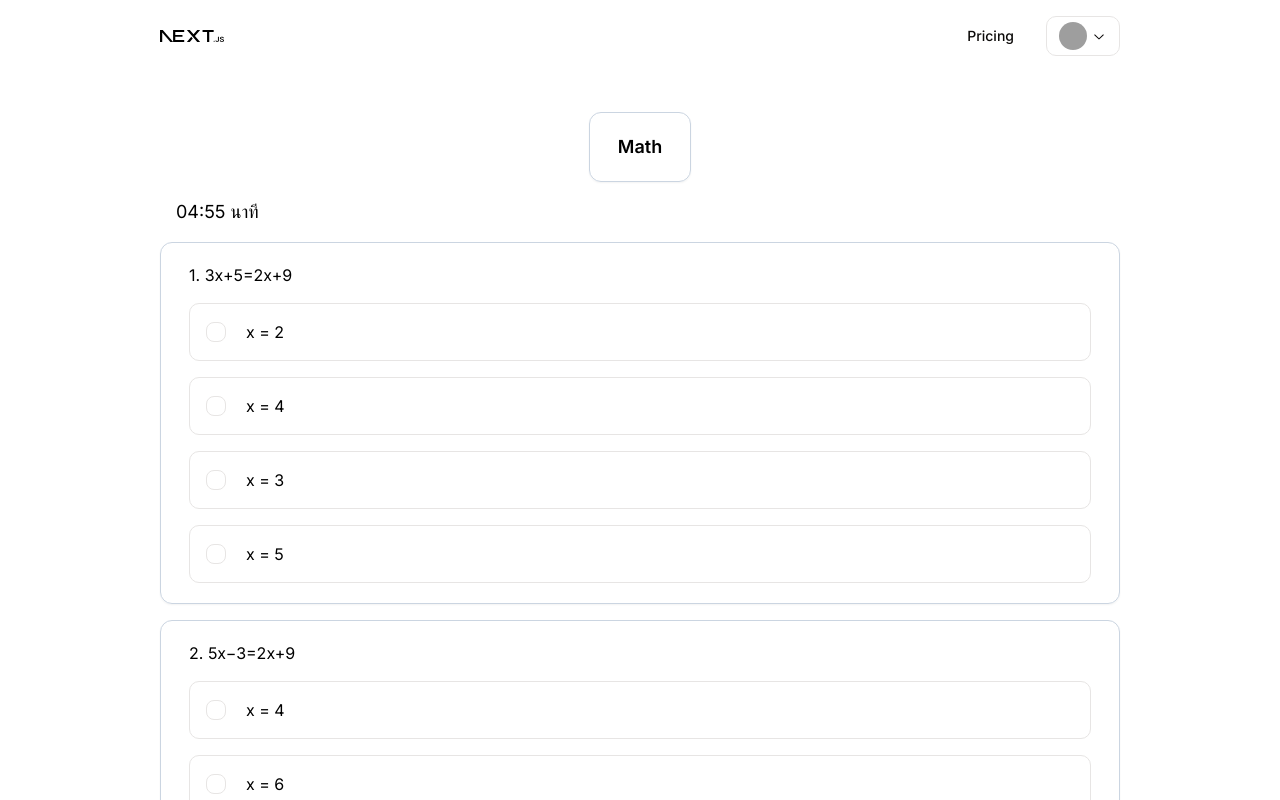
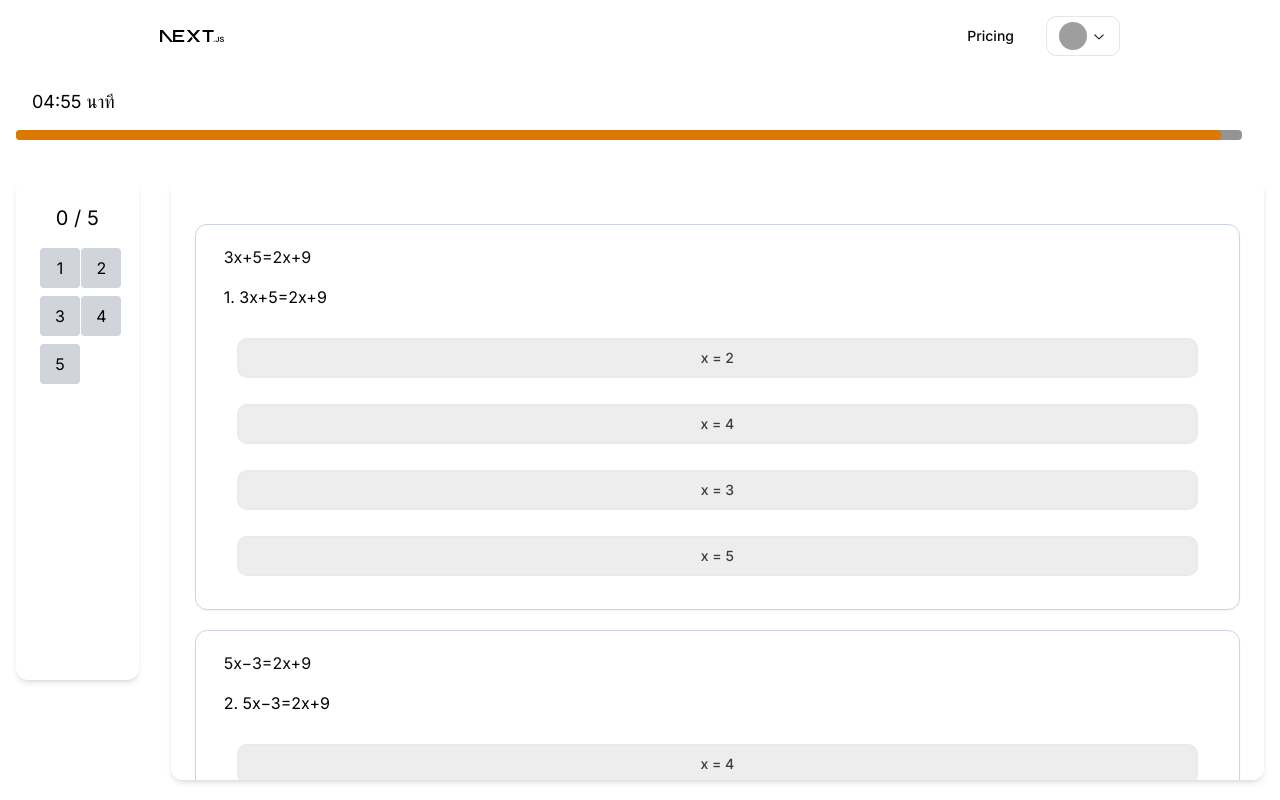
Before and after one commit to Drive-D-Dev/EdTech, a Next.js app in the folder frontend/: page /mock in a window 1280 px wide. Shown: the top 800 px of the page. Built offline with nearby package versions, Linux system fonts and the light colour scheme; grey boxes are pictures that could not be loaded.

Commit message:
newUI mockPage

```diff
--- a/frontend/src/app/mock/page.tsx
+++ b/frontend/src/app/mock/page.tsx
@@ -1,10 +1,11 @@
 "use client";
-import * as React from "react";
-import { useState } from "react";
+import React, { useState } from "react";
+import ChoiceButton from "@/components/choicebutton";
+import CountdownTimer from "@/components/timer-countdown";
+import TwoColumnLayout from "@/components/twolayout";
+import { mockExam } from "@/data/mockData";
 import { Button } from "@/components/ui/button";
 import { useRouter } from "next/navigation";
-import ChoiceBox from "@/components/choicebox";
-import CountdownTimer from "@/components/timer-countdown";
 
 import {
   Dialog,
@@ -16,20 +17,18 @@ import {
   DialogTrigger,
 } from "@/components/ui/dialog";
 
-import { mockExam } from "@/data/mockData";
-
-const MockPage = () => {
+export default function ExamplePage() {
   const [selectedChoices, setSelectedChoices] = useState<{
-    [key: string]: string | null;
+    [questionId: string]: string | null;
   }>({});
   const [open, setOpen] = React.useState(false);
   const [showWarning, setShowWarning] = React.useState(false);
   const router = useRouter();
 
-  const handleSelect = (questionId: string, choice: string) => {
+  const handleSelect = (questionId: string, choiceId: string) => {
     setSelectedChoices((prev) => ({
       ...prev,
-      [questionId]: choice,
+      [questionId]: choiceId,
     }));
   };
 
@@ -47,6 +46,12 @@ const MockPage = () => {
     }
   };
 
+  const selectedCount = Object.keys(selectedChoices).filter(
+    (key) => selectedChoices[key]
+  ).length;
+
+  const totalQuestions = mockExam.length;
+
   const navigateToResults = () => {
     const queryParams = new URLSearchParams({
       answers: JSON.stringify(selectedChoices),
@@ -57,39 +62,66 @@ const MockPage = () => {
   };
 
   return (
-    <div className="container flex flex-col justify-center items-center space-y-4 bg-white mt-10">
-      <div className="box flex flex-col justify-center items-center w-fit">
-        <p className="text-black text-lg font-semibold">Math</p>
-      </div>
-
-      <div className="w-full flex justify-start pl-4">
+    <div>
+      <div className="w-[97dvw] flex justify-center pl-4">
         <CountdownTimer duration={300} />
       </div>
-
-      {mockExam.map((exam) => (
+      <TwoColumnLayout
+        leftContent={
+          <div>
+            <div className="mb-4 text-xl text-center">
+              <p className="text-black">
+                {selectedCount} / {totalQuestions}
+              </p>
+            </div>
+            <div className="grid grid-cols-2 gap-2">
+              {mockExam.map((question) => (
                 <div
-          key={exam.id}
-          className="box flex flex-col justify-center items-center w-full space-y-4"
+                  key={question.id}
+                  className={`flex items-center justify-center w-10 h-10 text-center rounded cursor-pointer ${
+                    selectedChoices[question.id]
+                      ? "bg-orange-300"
+                      : "bg-gray-300"
+                  }`}
+                >
+                  <p className="text-black">{question.id}</p>
+                </div>
+              ))}
+            </div>
+          </div>
+        }
+        rightContent={
+          <div>
+            {mockExam.map((question) => (
+              <div
+                key={question.id}
+                className="box flex flex-col justify-center items-center w-full space-y-4 mt-5"
               >
                 <div className="w-full flex justify-start">
+                  <h2>{question.question}</h2>
+                </div>
+                <div className="w-full flex justify-start">
                   <p className="text-black text-md font-normal">
-              {exam.id + ". "}
-              {exam.question}
+                    {question.id + ". "}
+                    {question.question}
                   </p>
                 </div>
-
-          {exam.choice.map((choice, index) => (
-            <ChoiceBox
-              key={index}
-              id={choice}
-              label={choice}
-              checked={selectedChoices[exam.id] === choice}
-              onChange={() => handleSelect(exam.id, choice)}
+                <div className="w-full justify-center">
+                  {question.choice.map((choice) => (
+                    <ChoiceButton
+                      key={choice.id}
+                      id={choice.id}
+                      label={choice.label}
+                      isSelected={selectedChoices[question.id] === choice.id}
+                      onSelect={(id) => handleSelect(question.id, id)}
                     />
                   ))}
                 </div>
+              </div>
             ))}
-
+          </div>
+        }
+      />
       <div className="w-full flex justify-end pr-4">
         <Dialog open={open}>
           <DialogTrigger asChild>
@@ -139,6 +171,4 @@ const MockPage = () => {
       </Dialog>
     </div>
   );
-};
-
-export default MockPage;
+}
--- a/frontend/src/app/mockanswer/page.tsx
+++ /dev/null
@@ -1,115 +0,0 @@
-"use client";
-import { useSearchParams } from "next/navigation";
-import { useEffect, useState } from "react";
-import { AnswerDialog } from "@/components/answer-dialog";
-
-import { mockExam } from "@/data/mockData";
-
-const MockAnswerPage = () => {
-  const searchParams = useSearchParams();
-  const [selectedChoices, setSelectedChoices] = useState<{
-    [key: string]: string | null;
-  }>({});
-
-  useEffect(() => {
-    const answers = searchParams.get("answers");
-    if (answers) {
-      setSelectedChoices(JSON.parse(answers));
-    }
-  }, [searchParams]);
-
-  const totalQuestions = mockExam.length;
-
-  const correctAnswersCount = mockExam.reduce((count, exam) => {
-    const selectedChoice = selectedChoices[exam.id];
-    if (selectedChoice === exam.correct) {
-      return count + 1;
-    }
-    return count;
-  }, 0);
-
-  return (
-    <div className="container flex flex-col justify-center items-center space-y-4 bg-white mt-10">
-      <div className="flex flex-col justify-center items-center">
-        <p className="text-black text-lg font-semibold">
-          {correctAnswersCount}/{totalQuestions}
-        </p>
-      </div>
-      <div className="w-full flex justify-start pl-4">
-        <p className="text-black text-lg font-normal">Review</p>
-      </div>
-      {mockExam.map((exam) => {
-        const selectedChoice = selectedChoices[exam.id];
-        const isSelectedCorrect = selectedChoice === exam.correct;
-
-        return (
-          <div
-            key={exam.id}
-            className="box flex flex-col justify-center items-center w-full space-y-4"
-          >
-            <div className="w-full flex justify-start">
-              <p
-                className={`text-black text-md font-semibold ${
-                  isSelectedCorrect ? "text-green-600" : "text-red-600"
-                }`}
-              >
-                {isSelectedCorrect ? "Correct" : "Incorrect"}
-              </p>
-            </div>
-            <div className="w-full flex justify-start">
-              <p className="text-black text-md font-normal">
-                {exam.id + ". "}
-                {exam.question}
-              </p>
-            </div>
-            <div className="flex flex-col w-full space-y-2 pl-4">
-              {exam.choice.map((choice, index) => {
-                const isCorrect = choice === exam.correct;
-                const isSelected = selectedChoice === choice;
-
-                return (
-                  <div
-                    key={index}
-                    className={`box p-2 ${
-                      isCorrect
-                        ? "bg-green-100"
-                        : isSelected
-                        ? "bg-red-100"
-                        : "bg-white"
-                    }`}
-                  >
-                    <p className="text-black text-sm">
-                      {index + 1}. {choice}
-                    </p>
-                  </div>
-                );
-              })}
-            </div>
-            <div className="flex justify-between space-y-2 w-full pl-4">
-              <div className="flex flex-col space-y-2 w-full">
-                <p
-                  className={`text-sm ${
-                    isSelectedCorrect ? "text-green-600" : "text-red-600"
-                  }`}
-                >
-                  Your answer: {selectedChoice}
-                </p>
-                {!isSelectedCorrect && (
-                  <p className="text-green-600 text-sm">
-                    Correct answer: {exam.correct}
-                  </p>
-                )}
-              </div>
-
-              <div className="mt-2">
-                <AnswerDialog />
-              </div>
-            </div>
-          </div>
-        );
-      })}
-    </div>
-  );
-};
-
-export default MockAnswerPage;
--- a/frontend/src/components/choicebox.tsx
+++ /dev/null
@@ -1,33 +0,0 @@
-import React from "react";
-import { Checkbox } from "@/components/ui/checkbox";
-import { Button } from "./ui/button";
-
-interface ChoiceBoxProps {
-  id: string;
-  label: string;
-  checked: boolean;
-  onChange: () => void;
-}
-
-const ChoiceBox: React.FC<ChoiceBoxProps> = ({
-  id,
-  label,
-  checked,
-  onChange,
-}) => {
-  return (
-    <div className="flex justify-between items-center w-full h-fit p-4 border rounded-md">
-      <div className="flex items-center space-x-5">
-        <Checkbox
-          id={id}
-          checked={checked}
-          onCheckedChange={onChange}
-          className="border-gray background-green"
-        />
-        <p className="text-black text-md font-normal">{label}</p>
-      </div>
-    </div>
-  );
-};
-
-export default ChoiceBox;
--- /dev/null
+++ b/frontend/src/components/choicebutton.tsx
@@ -0,0 +1,44 @@
+import React from "react";
+import { Button } from "./ui/button";
+
+interface ChoiceButtonProps {
+  id: string;
+  label: string;
+  isSelected: boolean;
+  onSelect: (id: string) => void;
+}
+
+const ChoiceButton: React.FC<ChoiceButtonProps> = ({
+  id,
+  label,
+  isSelected,
+  onSelect,
+}) => {
+  const handleClick = () => {
+    onSelect(id);
+  };
+
+  return (
+    <div className="flex items-center space-x-5 p-2">
+      <Button
+        onClick={handleClick}
+        style={{
+          border: isSelected ? "2px solid #ffd333" : "2px solid #eaeaea",
+          padding: "10px",
+          borderRadius: "10px",
+          backgroundColor: isSelected ? "#fff5e0" : "#EDEDED",
+          color: isSelected ? "#1a1a1a" : "#3d3d3d",
+          transition: "border-color 0.3s ease, color 0.3s ease",
+          cursor: "pointer",
+          width: "100dvw",
+          textAlign: "center",
+          margin: "5px",
+        }}
+      >
+        {label}
+      </Button>
+    </div>
+  );
+};
+
+export default ChoiceButton;
--- a/frontend/src/components/timer-countdown.tsx
+++ b/frontend/src/components/timer-countdown.tsx
@@ -36,10 +36,29 @@ const CountdownTimer: React.FC<CountdownTimerProps> = ({
       .padStart(2, "0")}`;
   };
 
+  const percentageLeft = (timeLeft / duration) * 100;
+
   return (
-    <p className="text-black text-lg font-normal">
-      {formatTime(timeLeft)} นาที
-    </p>
+    <div className="relative w-full p-4">
+      <p className="text-black text-lg font-normal mb-2">
+        <div className="w-full flex justify-start">
+          {formatTime(timeLeft)} นาที
+        </div>
+      </p>
+      <div
+        className="absolute bottom-0 left-0 w-full rounded"
+        style={{ height: "10px", backgroundColor: "#949494" }}
+      >
+        <div
+          className="rounded"
+          style={{
+            width: `${percentageLeft}%`,
+            height: "100%",
+            backgroundColor: "#DB7801",
+          }}
+        ></div>
+      </div>
+    </div>
   );
 };
 
--- /dev/null
+++ b/frontend/src/components/twolayout.tsx
@@ -0,0 +1,26 @@
+import { ReactNode } from "react";
+
+interface TwoColumnLayoutProps {
+  leftContent: ReactNode;
+  rightContent: ReactNode;
+}
+
+export default function TwoColumnLayout({
+  leftContent,
+  rightContent,
+}: TwoColumnLayoutProps) {
+  return (
+    <div className="min-h-screen bg-white">
+      <div className="w-full px-4 py-10">
+        <div className="flex flex-col lg:flex-row gap-8 flex-center">
+          <div className="w-[10%] bg-white p-6 shadow-md rounded-lg h-[500px] lg:sticky lg:top-10">
+            {leftContent}
+          </div>
+          <div className="w-[90%] bg-white p-6 shadow-md rounded-lg max-h-[75dvh] overflow-y-auto">
+            {rightContent}
+          </div>
+        </div>
+      </div>
+    </div>
+  );
+}
--- a/frontend/src/data/mockData.ts
+++ b/frontend/src/data/mockData.ts
@@ -2,31 +2,56 @@ export const mockExam = [
   {
     id: "1",
     question: "3x+5=2x+9",
-      choice: ["x = 2", "x = 4", "x = 3", "x = 5"],
+    choice: [
+      { id: "1", label: "x = 2" },
+      { id: "2", label: "x = 4" },
+      { id: "3", label: "x = 3" },
+      { id: "4", label: "x = 5" },
+    ],
     correct: "x = 4",
   },
   {
     id: "2",
     question: "5x−3=2x+9",
-      choice: ["x = 4", "x = 6", "x = 3", "x = 5"],
+    choice: [
+      { id: "1", label: "x = 4" },
+      { id: "2", label: "x = 6" },
+      { id: "3", label: "x = 3" },
+      { id: "4", label: "x = 5" },
+    ],
     correct: "x = 4",
   },
   {
     id: "3",
     question: "วงกลมรัศมี 100 หน่วย จะมีเส้นรอบวงกี่หน่วย",
-      choice: ["10000pi", "400", "200pi", "255"],
+    choice: [
+      { id: "1", label: "10000pi" },
+      { id: "2", label: "400" },
+      { id: "3", label: "200pi" },
+      { id: "4", label: "255" },
+    ],
     correct: "200pi",
   },
   {
     id: "4",
     question: "Find the derivative of f(x)=5x+7",
-      choice: ["5", "5x", "12", "4"],
+    choice: [
+      { id: "1", label: "5" },
+      { id: "2", label: "5x" },
+      { id: "3", label: "12" },
+      { id: "4", label: "4" },
+    ],
     correct: "5",
   },
   {
     id: "5",
     question: "find the value cos(60)",
-      choice: ["1", "0", "1/2", "3/2"],
+    choice: [
+      { id: "1", label: "1" },
+      { id: "2", label: "0" },
+      { id: "3", label: "1/2" },
+      { id: "4", label: "3/2" },
+    ],
     correct: "1/2",
   },
 ];
```
Lines whose indentation alone changed are shown as unchanged.
